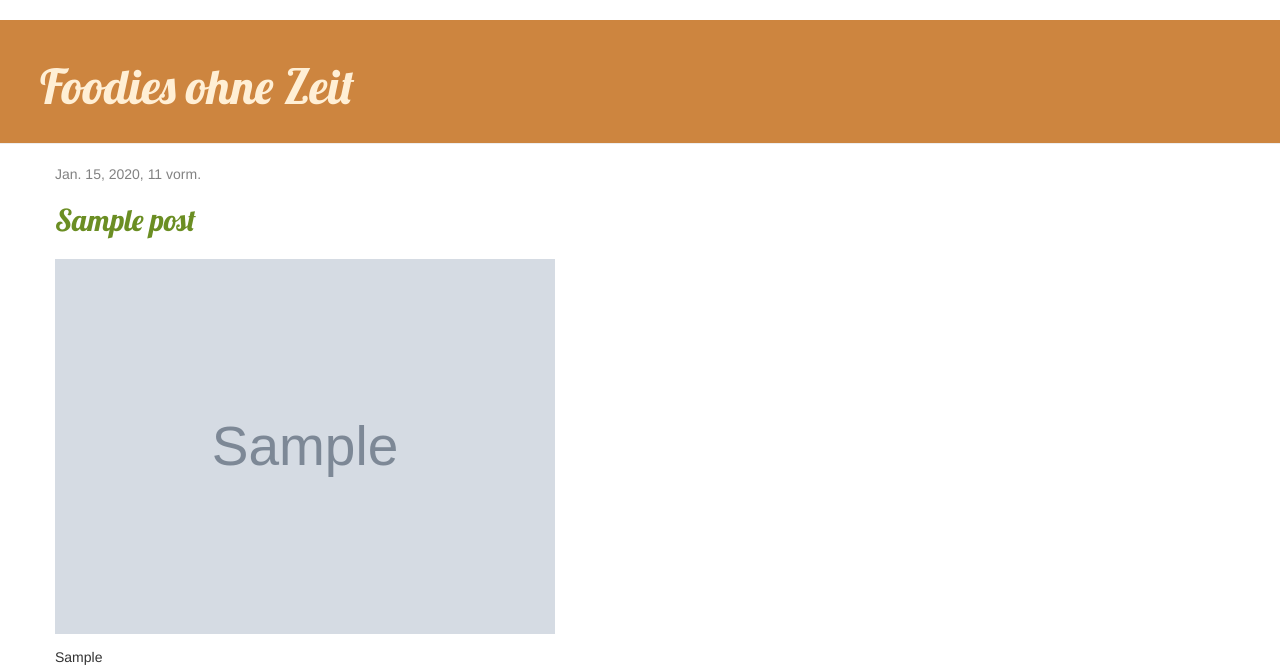
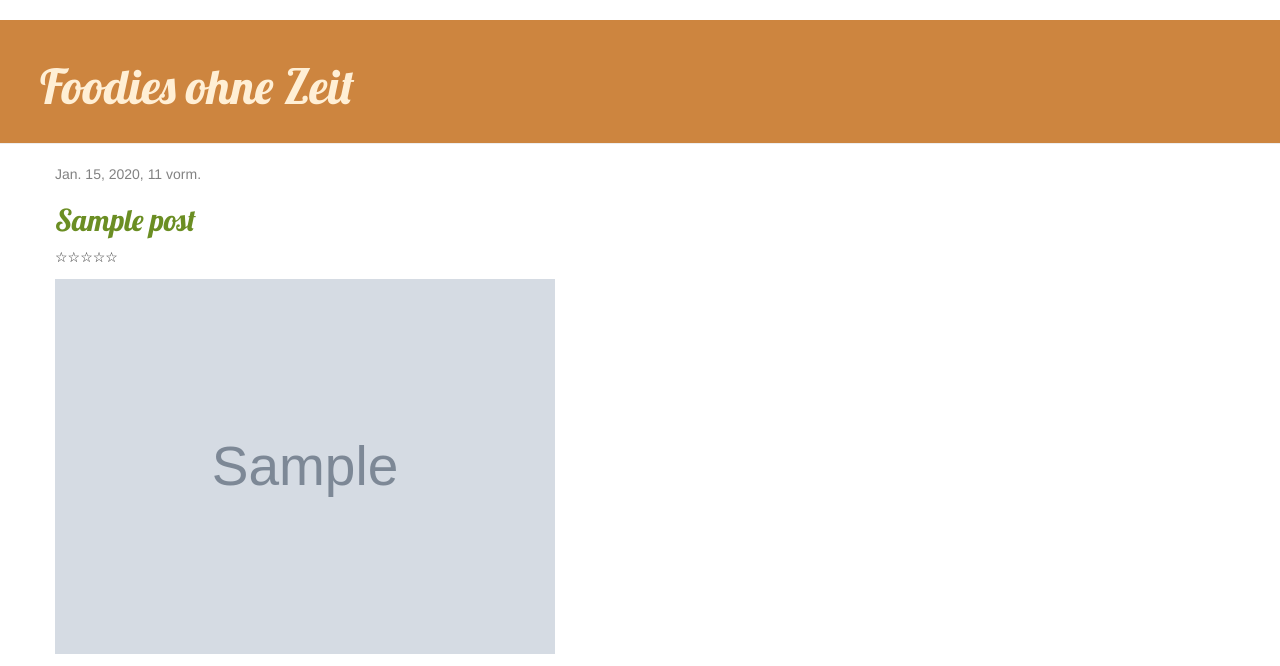
Before and after one commit to zunaira77/my-user-storie, a Django app: page / in a window 1280 px wide. Shown: the part 68-734 px from the top of the page. Run offline with Django 3.2, Linux system fonts and the light colour scheme; tables that the repository leaves empty hold one stand-in row (values such as "Sample post"); grey boxes marked "Sample" are stand-in pictures; some libraries are stand-ins or nearby versions.

Commit message:
Stars
Bewertung mit Sternen

```diff
--- a/blog/templates/blog/post_list.html
+++ b/blog/templates/blog/post_list.html
@@ -23,6 +23,9 @@
                                     {{ post.published_date }}
                                 </div>
                                 <h2><a href="{% url 'post_detail' pk=post.pk %}">{{ post.title }}</a></h2>
+                                <div class="rating">
+                                    <span>☆</span><span>☆</span><span>☆</span><span>☆</span><span>☆</span>
+                                    </div>
                                 <div>
                                     {% if post.cover %}
                                     <img src="{{post.cover.url}}" alt="post.cover"style="width:500px;height:400px;">
```
